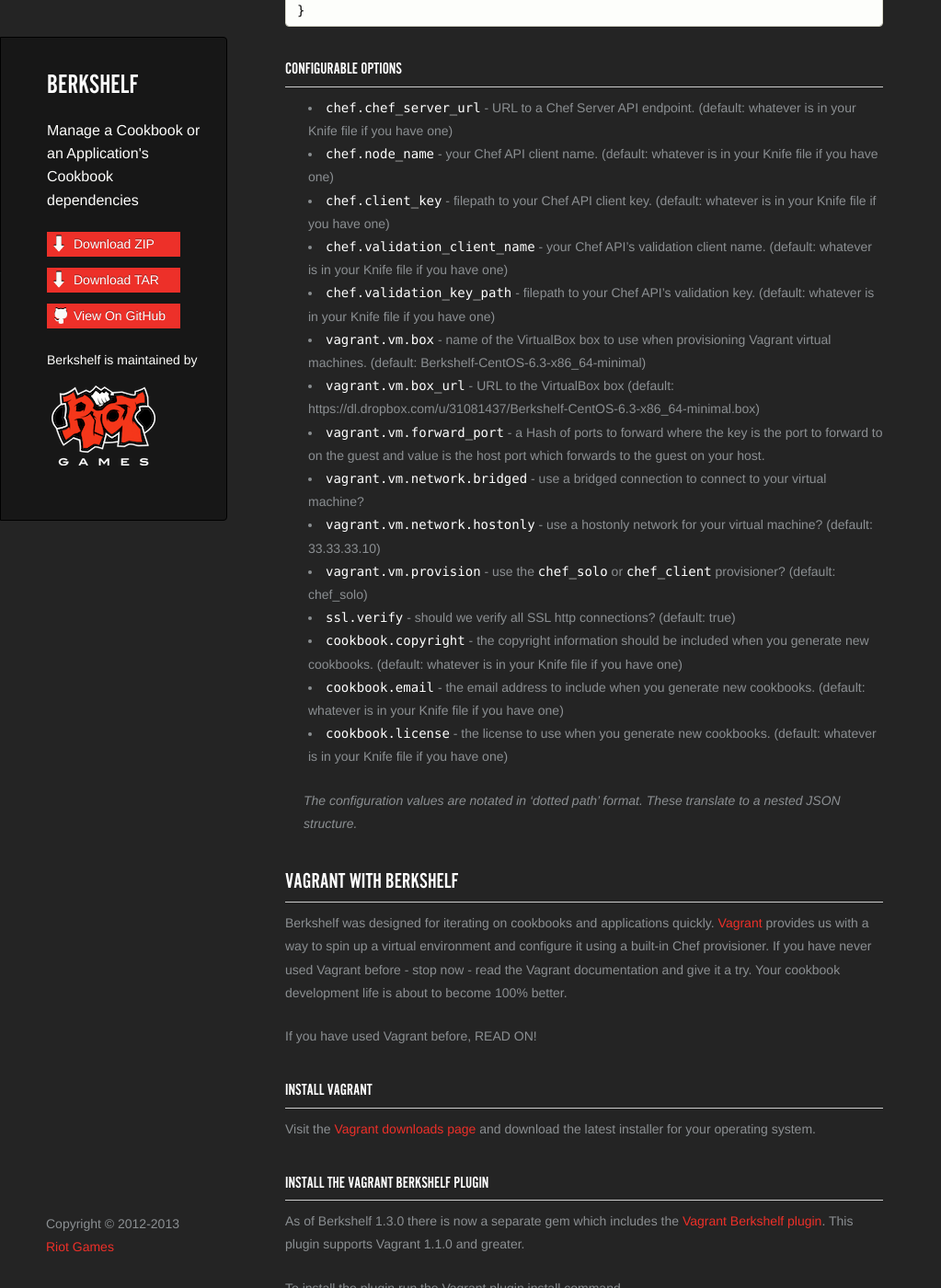
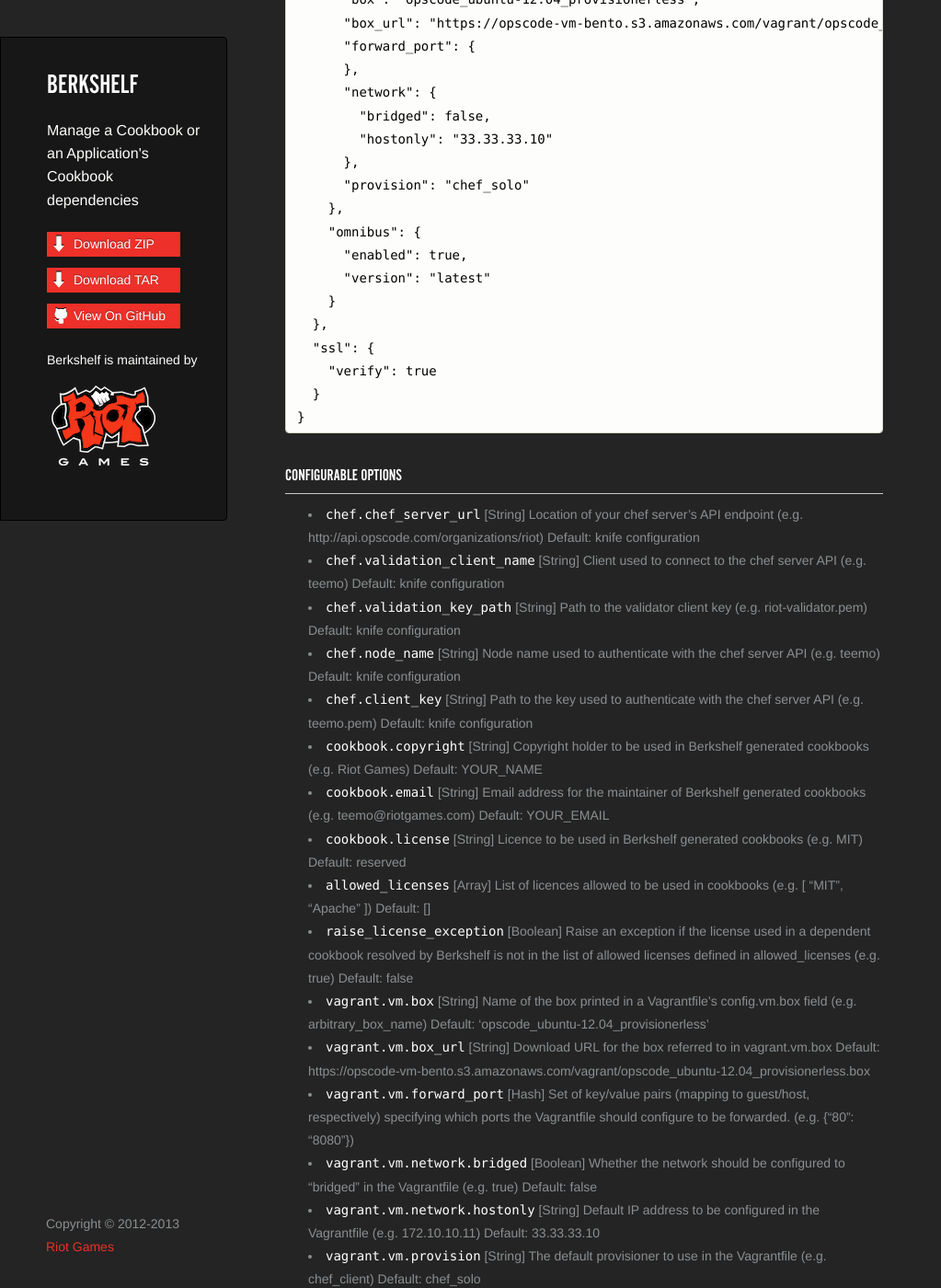
Before and after one commit to berkshelf/berkshelf, a Jekyll site: the page built from index.html, in a window 1280 px wide and 1400 px high, scrolled down 4442 px. Shown: the whole window at 92% size, without its empty margins (0-1023 px from the left). Built offline with Jekyll 4.4.1, drawn with Linux system fonts in a browser that asks for light colours; some of the changed text lies outside the part shown.

Commit message:
Initial docs

```diff
--- a/_includes/index.md
+++ b/_includes/index.md
@@ -29,7 +28,12 @@ Add the Berksfile to your project
 
 If you already have a cookbook and it's not managed by Berkshelf it's easy to get up and running. Just locate your cookbook and initialize it!
 
-    $ berks init ~/code/my_face-cookbook
+    $ berks init ~/code/mushroom-cookbook
+
+Note how the Berksfile in this case tells Berkshelf to read the cookbook's metadata, rather than specifying the dependencies directly
+
+    # Berksfile
+    metadata
 
 ### Creating a new Cookbook
 
@@ -51,13 +55,14 @@ If at anytime you are stuck or if you're just curious about what Berkshelf can d
       berks help [COMMAND]        # Describe available commands or one specific command
       berks init [PATH]           # Initialize Berkshelf in the given directory
       berks install               # Install the cookbooks specified in the Berksfile
-      berks list                  # List all cookbooks (and dependencies) specified in the Berksfile
-      berks outdated [COOKBOOKS]  # Show outdated cookbooks (from the community site)
-      berks package [COOKBOOK]    # Package a cookbook (and dependencies) as a tarball
+      berks list                  # List all cookbooks and their dependencies specified by your Berksfile
+      berks outdated [COOKBOOKS]  # List dependencies that have new versions available that satisfy their constraints
+      berks package [COOKBOOK]    # Package a cookbook and it's dependencies as a tarball
       berks shelf SUBCOMMAND      # Interact with the cookbook store
       berks show [COOKBOOK]       # Display name, author, copyright, and dependency information about a cookbook
       berks update [COOKBOOKS]    # Update the cookbooks (and dependencies) specified in the Berksfile
       berks upload [COOKBOOKS]    # Upload the cookbook specified in the Berksfile to the Chef Server
+      berks vendor [PATH]         # Vendor the cookbooks specified by the Berksfile into a directory
       berks version               # Display version and copyright information
 
     Options:
@@ -89,13 +94,13 @@ This central location is not the typical pattern of cookbook storage that you ma
 
 Given you have the cookbooks installed:
 
-    * nginx - 0.101.2
-    * mysql - 1.2.4
+    * nginx - 2.0.0
+    * mysql - 3.0.12
 
 These cookbooks will be located at:
 
-    ~/.berkshelf/cookbooks/nginx-0.101.2
-    ~/.berkshelf/cookbooks/mysql-1.2.4
+    ~/.berkshelf/cookbooks/nginx-2.0.0
+    ~/.berkshelf/cookbooks/mysql-3.0.12
 
 By default Chef interprets the name of a cookbook by the directory name. Some Chef internals weigh the name of the directory more heavily than if a cookbook developer were to explicitly set the `name` attribute in their metadata. Because the directory structure contains the cookbook's version number, do not treat The Berkshelf as just another entry in your `Chef::Config#cookbooks_path`.
 
@@ -117,30 +122,41 @@ You can configure Berkshelf to your liking with the `configure` command
 
 Answer each question prompt with a value or just press enter to accept the default value.
 
-    Config written to: '/Users/reset/.berkshelf/config.json'
+    Config written to: '/Users/teemo/.berkshelf/config.json'
 
 You will only be prompted to fill in the most travelled configuration options. Looking in the generated configuration will give you some insight to some other configurable values.
 
     {
       "chef": {
-        "chef_server_url": "https://api.opscode.com/organizations/vialstudios",
-        "validation_client_name": "chef-validator",
-        "validation_key_path": "/etc/chef/validation.pem",
-        "client_key": "/Users/reset/.chef/reset.pem",
-        "node_name": "reset"
+        "chef_server_url": "https://api.opscode.com/organizations/riot",
+        "validation_client_name": "riot-validator",
+        "validation_key_path": "/Users/teemo/.chef/riot-validator.pem",
+        "client_key": "/Users/teemo/.chef/teemo.pem",
+        "node_name": "teemo"
       },
+      "cookbook": {
+        "copyright": "Riot Games",
+        "email": "teemo@riotgames.com",
+        "license": "reserved"
+      },
+      "allowed_licenses": [
+      ],
+      "raise_license_exception": false,
       "vagrant": {
         "vm": {
-          "box": "Berkshelf-CentOS-6.3-x86_64-minimal",
-          "box_url": "https://dl.dropbox.com/u/31081437/Berkshelf-CentOS-6.3-x86_64-minimal.box",
+          "box": "opscode_ubuntu-12.04_provisionerless",
+          "box_url": "https://opscode-vm-bento.s3.amazonaws.com/vagrant/opscode_ubuntu-12.04_provisionerless.box",
           "forward_port": {
-
           },
           "network": {
-            "bridged": true,
+            "bridged": false,
             "hostonly": "33.33.33.10"
           },
           "provision": "chef_solo"
+        },
+        "omnibus": {
+          "enabled": true,
+          "version": "latest"
         }
       },
       "ssl": {
@@ -150,23 +166,29 @@ You will only be prompted to fill in the most travelled configuration options. L
 
 ### Configurable options
 
-* `chef.chef_server_url` - URL to a Chef Server API endpoint. (default: whatever is in your Knife file if you have one)
-* `chef.node_name` - your Chef API client name. (default: whatever is in your Knife file if you have one)
-* `chef.client_key` - filepath to your Chef API client key. (default: whatever is in your Knife file if you have one)
-* `chef.validation_client_name` - your Chef API's validation client name. (default: whatever is in your Knife file if you have one)
-* `chef.validation_key_path` - filepath to your Chef API's validation key. (default: whatever is in your Knife file if you have one)
-* `vagrant.vm.box` - name of the VirtualBox box to use when provisioning Vagrant virtual machines. (default: Berkshelf-CentOS-6.3-x86_64-minimal)
-* `vagrant.vm.box_url` - URL to the VirtualBox box (default: https://dl.dropbox.com/u/31081437/Berkshelf-CentOS-6.3-x86_64-minimal.box)
-* `vagrant.vm.forward_port` - a Hash of ports to forward where the key is the port to forward to on the guest and value is the host port which forwards to the guest on your host.
-* `vagrant.vm.network.bridged` - use a bridged connection to connect to your virtual machine?
-* `vagrant.vm.network.hostonly` - use a hostonly network for your virtual machine? (default: 33.33.33.10)
-* `vagrant.vm.provision` - use the `chef_solo` or `chef_client` provisioner? (default: chef_solo)
-* `ssl.verify` - should we verify all SSL http connections? (default: true)
-* `cookbook.copyright` - the copyright information should be included when you generate new cookbooks. (default: whatever is in your Knife file if you have one)
-* `cookbook.email` - the email address to include when you generate new cookbooks. (default: whatever is in your Knife file if you have one)
-* `cookbook.license` - the license to use when you generate new cookbooks. (default: whatever is in your Knife file if you have one)
+* `chef.chef_server_url` [String] Location of your chef server's API endpoint (e.g. http://api.opscode.com/organizations/riot) Default: knife configuration
+* `chef.validation_client_name` [String] Client used to connect to the chef server API (e.g. teemo) Default: knife configuration
+* `chef.validation_key_path` [String] Path to the validator client key (e.g. riot-validator.pem) Default: knife configuration
+* `chef.node_name` [String] Node name used to authenticate with the chef server API (e.g. teemo) Default: knife configuration
+* `chef.client_key` [String] Path to the key used to authenticate with the chef server API (e.g. teemo.pem) Default: knife configuration
+* `cookbook.copyright` [String] Copyright holder to be used in Berkshelf generated cookbooks (e.g. Riot Games) Default: YOUR_NAME
+* `cookbook.email` [String] Email address for the maintainer of Berkshelf generated cookbooks (e.g. teemo@riotgames.com) Default: YOUR_EMAIL
+* `cookbook.license` [String] Licence to be used in Berkshelf generated cookbooks (e.g. MIT) Default: reserved
+* `allowed_licenses` [Array] List of licences allowed to be used in cookbooks (e.g. [ "MIT", "Apache" ]) Default: []
+* `raise_license_exception` [Boolean] Raise an exception if the license used in a dependent cookbook resolved by Berkshelf is not in the list of allowed licenses defined in allowed_licenses (e.g. true) Default: false
+* `vagrant.vm.box` [String] Name of the box printed in a Vagrantfile's config.vm.box field (e.g. arbitrary_box_name) Default: 'opscode_ubuntu-12.04_provisionerless'
+* `vagrant.vm.box_url` [String] Download URL for the box referred to in vagrant.vm.box Default: https://opscode-vm-bento.s3.amazonaws.com/vagrant/opscode_ubuntu-12.04_provisionerless.box
+* `vagrant.vm.forward_port` [Hash] Set of key/value pairs (mapping to guest/host, respectively) specifying which ports the Vagrantfile should configure to be forwarded. (e.g. {"80": "8080"})
+* `vagrant.vm.network.bridged` [Boolean] Whether the network should be configured to "bridged" in the Vagrantfile (e.g. true) Default: false
+* `vagrant.vm.network.hostonly` [String] Default IP address to be configured in the Vagrantfile (e.g. 172.10.10.11) Default: 33.33.33.10
+* `vagrant.vm.provision` [String] The default provisioner to use in the Vagrantfile (e.g. chef_client) Default: chef_solo
+* `vagrant.omnibus.enabled` [Boolean] Whether the omnibus vagrant plugin should be used to install Chef on the VM (e.g. false) Default: true
+* `vagrant.omnibus.version` [String] The version of Chef the omnibus installer should install on teh VM (e.g. 11.6.0) Default: latest
+* `ssl.verify` [Boolean] Whether to verify the SSL certificate used by resources Berkshelf connects to. If your Chef server uses a self signed certificate, this should be false. (e.g. false) Default: true
 
-> The configuration values are notated in 'dotted path' format. These translate to a nested JSON structure.
+> The configuration values are notated in 'dotted path' format. These translate to a nested JSON structure, for example:
+
+`a.b.c = 'val'` maps to `{"a": {"b": {"c": "val"} } }`
 
 ## Vagrant with Berkshelf
 
@@ -203,8 +225,8 @@ Once the Vagrant Berkshelf plugin is installed it can be enabled in your Vagrant
 The plugin will look in your current working directory for your `Berksfile` by default. Just ensure that your Berksfile exists and when you run `vagrant up`, `vagrant provision`, or `vagrant destroy` the Berkshelf integration will automatically kick in!
 
     $ vagrant provision
-    [Berkshelf] Updating Vagrant's berkshelf: '/Users/reset/.berkshelf/vagrant/berkshelf-20130320-28478-sy1k0n'
-    [Berkshelf] Installing nginx (1.2.0)
+    [Berkshelf] Updating Vagrant's berkshelf: '/Users/teemo/.berkshelf/vagrant/berkshelf-20130320-28478-sy1k0n'
+    [Berkshelf] Installing nginx (2.0.0)
     ...
 
 You can use both the Vagrant provided Chef Solo and Chef Client provisioners with the Vagrant Berkshelf plugin.
@@ -223,10 +245,10 @@ By default, the Vagrant Berkshelf plugin will assume that the Vagrantfile is loc
 
     Vagrant.configure("2") do |config|
       ...
-      config.berkshelf.berksfile_path = "/Users/reset/code/my_face/Berksfile"
+      config.berkshelf.berksfile_path = "/Users/teemo/code/mushroom/Berksfile"
     end
 
-The above example will use an absolute path to the Berksfile of a sweet application called MyFace.
+The above example will use an absolute path to the Berksfile of a sweet application called Mushroom.
 
 ## The Berksfile
 
@@ -235,7 +257,7 @@ Dependencies are managed via the file `Berksfile`. The Berksfile is like Bundler
     metadata
     cookbook 'memcached'
     cookbook 'nginx'
-    cookbook 'pvpnet', path: '/Users/reset/code/riot-cookbooks/pvpnet-cookbook'
+    cookbook 'pvpnet', path: '/Users/teemo/code/riot-cookbooks/pvpnet-cookbook'
     cookbook 'mysql', git: 'git://github.com/opscode-cookbooks/mysql.git'
     cookbook 'myapp', chef_api: :config
 
@@ -296,11 +318,11 @@ A Chef API Location is expressed with the `chef_api` key followed by some option
 
 The Berkshelf configuration is by default located at `~/.berkshelf/config.json`. You can specify a different configuration file with the `-c` flag.
 
-    $ berks install -c /Users/reset/.berkshelf/production-config.json
+    $ berks install -c /Users/teemo/.berkshelf/production-config.json
 
 You can also explicitly define the `chef_server_url`, `node_name`, and `client_key` to use:
 
-    cookbook "artifact", chef_api: "https://api.opscode.com/organizations/vialstudios", node_name: "reset", client_key: "/Users/reset/.chef/reset.pem"
+    cookbook "artifact", chef_api: "https://api.opscode.com/organizations/vialstudios", node_name: "teemo", client_key: "/Users/teemo/.chef/teemo.pem"
 
 ##### Site Location
 
@@ -316,7 +338,7 @@ The symbol `:opscode` is an alias for "Opscode's newest community API" and can b
 
 The Path location is useful for rapid iteration because it does not download, copy, or move the cookbook to The Berkshelf or change the contents of the target. Instead the cookbook found at the given filepath will be used alongside the cookbooks found in The Berkshelf.
 
-    cookbook "artifact", path: "/Users/reset/code/artifact-cookbook"
+    cookbook "artifact", path: "/Users/teemo/code/artifact-cookbook"
 
 The value given to `:path` can only contain a single cookbook and _must_ contain a `metadata.rb` file.
 
@@ -380,7 +402,7 @@ This same entry could also have been written
 
 A Chef API default location can also be specified to attempt to retrieve your cookbook and it's dependencies from
 
-    chef_api "https://api.opscode.com/organizations/vialstudios", node_name: "reset", client_key: "/Users/reset/.chef/reset.pem"
+    chef_api "https://api.opscode.com/organizations/vialstudios", node_name: "mushroom", client_key: "/Users/teemo/.chef/teemo.pem"
 
 Provided my Berkshelf config contains these Chef credentials - this could have been simplified by using the `:config` symbol
 
```
Also changed, not shown: other parts of _includes/index.md (+7 -8 lines).
